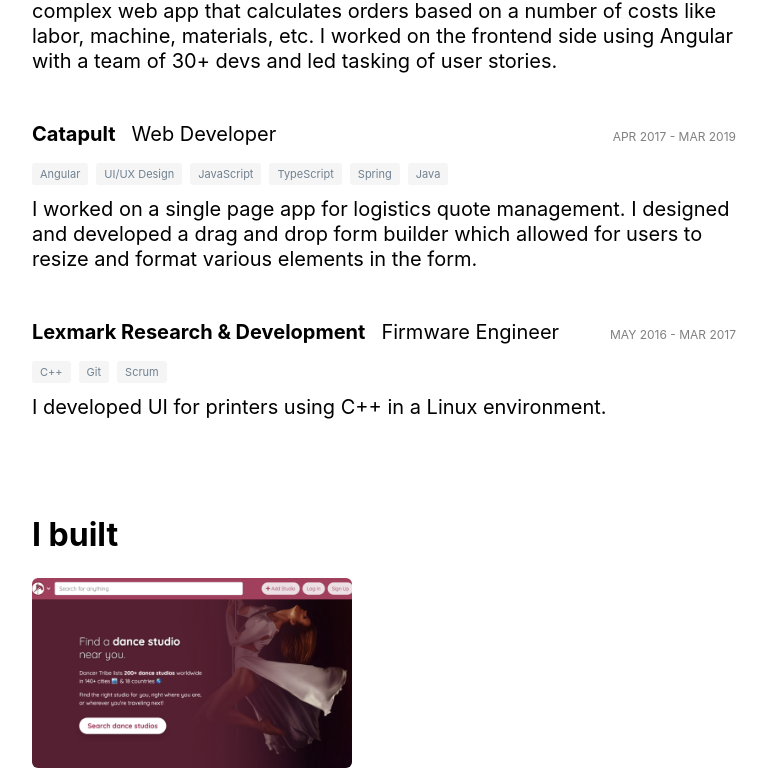
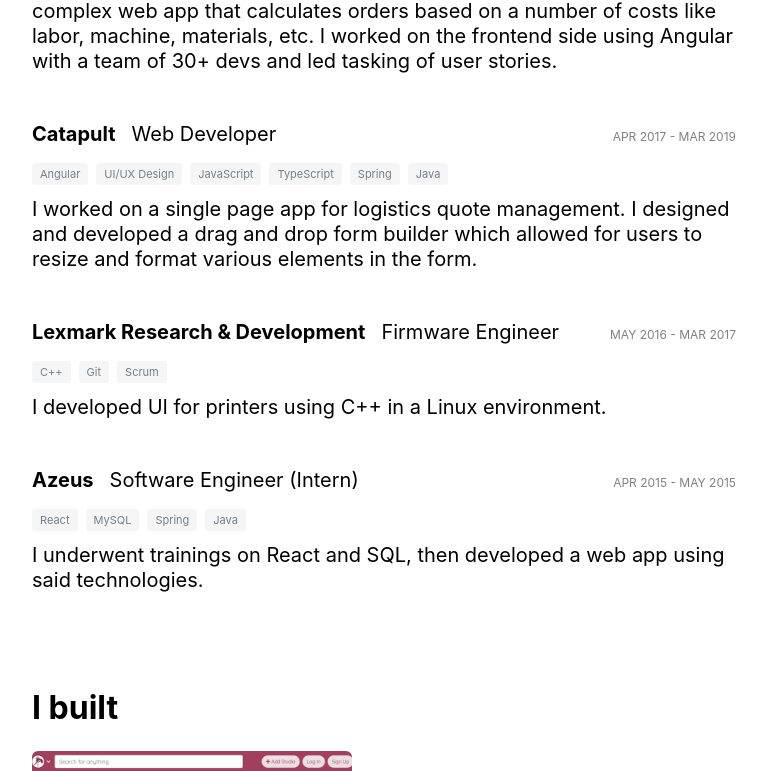
Before and after one commit to el-pol/nextjs-trishalim, a Next.js app: page / in a window 1280 px wide. Shown: the part 1161-1932 px from the top of the page, without its empty margins (256-1023 px from the left). Built offline with nearby package versions, Linux system fonts and the light colour scheme.

Commit message:
add internship

```diff
--- a/pages/index.tsx
+++ b/pages/index.tsx
@@ -112,7 +112,7 @@ const Home: NextPage = () => {
         using Angular with a team of 30+ devs and led tasking of user stories.
       </p>,
       skills: [
-        SKILLS.ANGULAR, SKILLS.JAVASCRIPT, SKILLS.TYPESCRIPT, SKILLS.GIT
+        SKILLS.ANGULAR, SKILLS.JAVASCRIPT, SKILLS.TYPESCRIPT, SKILLS.GIT, SKILLS.SCRUM
       ]
     },
     {
@@ -139,6 +139,19 @@ const Home: NextPage = () => {
       </p>,
       skills: [
         SKILLS.CPP, SKILLS.GIT, SKILLS.SCRUM
+      ]
+    },
+    {
+      position: 'Software Engineer (Intern)',
+      company: 'Azeus',
+      dateStart: 'Apr 2015',
+      dateEnd: 'May 2015',
+      description: <p>
+        I underwent trainings on React and SQL, then developed a web app
+        using said technologies.
+      </p>,
+      skills: [
+        SKILLS.REACT, SKILLS.MYSQL, SKILLS.SPRING, SKILLS.JAVA
       ]
     }
   ];
```
